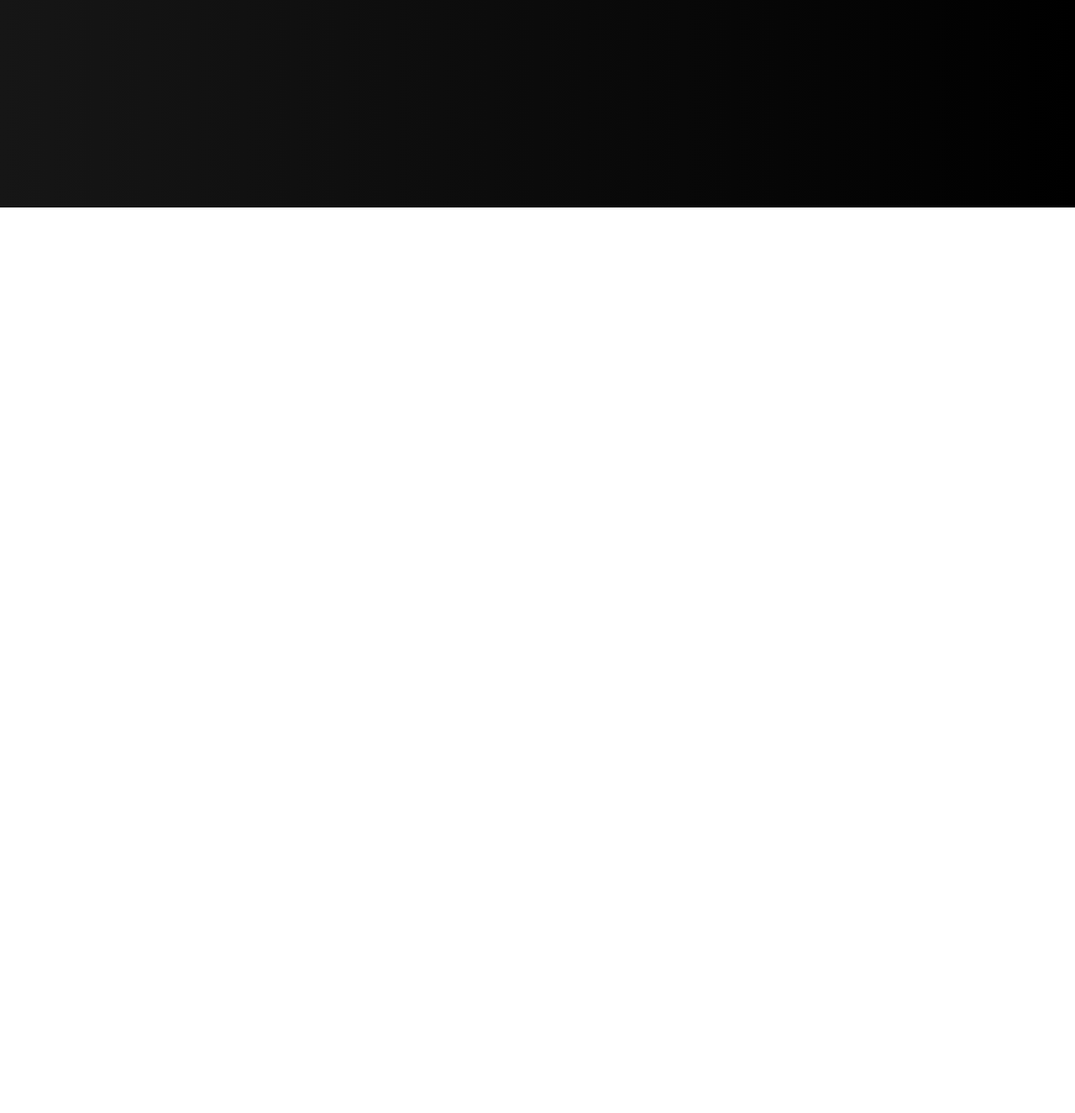
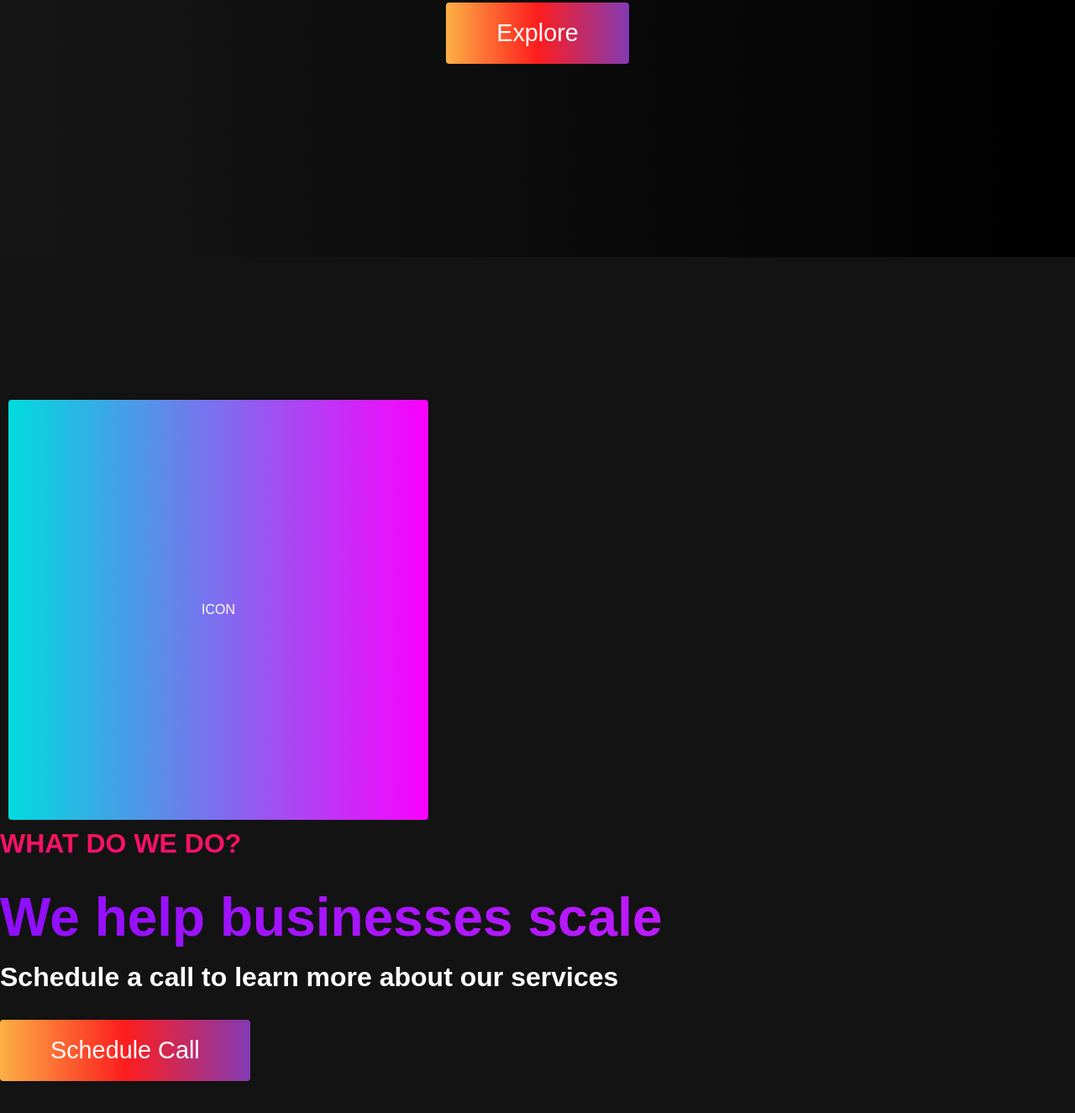
Before and after one commit to kido6596/COLOR, a plain HTML site: page index.html in a window 1280 px wide. Shown: the part 547-1872 px from the top of the page at 84% size. Before the commit the page ends 800 px from the top, so only its background shows below. Drawn offline with Linux system fonts and the light colour scheme.

Commit message:
Add files via upload

```diff
--- a/index.html
+++ b/index.html
@@ -41,6 +41,21 @@
             <button class="main__btn"><a href="#">Explore</a></button>
         </div>
     </div>
+
+    <!--About Section-->
+    <div class="main" id="about">
+        <div class="main__con">
+            <div class="main__img--container">
+                <div class="main__img--card">ICON</div>
+            </div>
+            <div class="main__content">
+                <h1>What do we do?</h1>
+                <h2>We help businesses scale</h2>
+                <p>Schedule a call to learn more about our services</p>
+                <button class="main__btn"><a href="#">Schedule Call</a></button>
+            </div>
+        </div>
+    </div>
     <script src="app.js"></script>
 </body>
 </html>
--- a/styles.css
+++ b/styles.css
@@ -204,6 +204,7 @@
     height: 90%;
     text-align: center;
     padding: 30px;
+    flex-direction: column;
 }
 
 .hero__heading{
@@ -234,3 +235,131 @@
     -webkit-text-fill-color: transparent;
     -moz-text-fill-color: transparent;
 }
+
+.highlight{
+    border-bottom: 4px solid rgb(132, 0, 255);
+}
+
+@media screen and (max-width: 768px) {
+    .hero__heading{
+        font-size: 60px;
+    }
+
+    .hero__description{
+        font-size: 40px;
+    }
+}
+
+/*About Section */
+.main{
+    background-color: #131313;
+    padding: 10rem 0;
+}
+
+.main__container{
+    display: grid;
+    grid-template-columns: 1fr 1fr;
+    align-items: center;
+    justify-content: center;
+    margin: 0 auto;
+    height: 90%;
+    z-index: 1;
+    width: 100%;
+    max-width: 1300px;
+    padding: 0 50px;
+}
+
+.main__content{
+    color: #fff;
+    width: 100%;
+}
+
+.main__content h1{
+    font-size: 2rem;
+    background-color: #fe3b6f;
+    background-image: linear-gradient(to top, #ff087b 0%, #ed1a52 100%);
+    background-size: 100%;
+    -webkit-background-clip: text;
+    -moz-background-clip: text;
+    -webkit-text-fill-color: transparent;
+    -moz-text-fill-color: transparent;
+    text-transform: uppercase;
+    margin-bottom: 32px;
+}
+
+.main__content h2{
+    font-size: 4rem;
+    background: #ff8177;
+    background: -webkit-linear-gradient(to right, #9114ff, #da22ff);
+    background: linear-gradient(to right, #8f0eff, #da22ff);
+    background-size: 100%;
+    -webkit-background-clip: text;
+    -moz-background-clip: text;
+    -webkit-text-fill-color: transparent;
+    -moz-text-fill-color: transparent;
+}
+
+.main__content p{
+    margin-top: 1rem;
+    font-size: 2rem;
+    font-weight: 700;
+}
+
+.main__btn{
+    font-size: 1.8rem;
+    background: #833ab4;
+    background: -webkit-linear-gradient(to right, #fcb045, #fd1d1d, #833ab4);
+    background: linear-gradient(to right, #fcb045, #fd1d1d, #833ab4);
+    padding: 20px 60px;
+    border: none;
+    border-radius: 4px;
+    color: #fff;
+    margin-top: 2rem;
+    cursor: pointer;
+    position: relative;
+    transition: all 0.35s;
+    outline: none;
+}
+
+.main__btn a{
+    position: relative;
+    z-index: 2;
+    color: #fff;
+    text-decoration: none;
+}
+
+.main__btn:after{
+    position: absolute;
+    content: '';
+    top: 0;
+    left: 0;
+    width: 0;
+    height: 100%;
+    background-color: #ff1ead;
+    transition: all 0.35s;
+    border-radius: 4px;
+}
+
+.main__btn:hover{
+    color: #fff;
+}
+
+.main__btn:hover:after{
+    width: 100%;
+}
+
+.main__img--container{
+    text-align: center;
+}
+
+.main__img--card{
+    margin: 10px;
+    height: 500px;
+    width: 500px;
+    border-radius: 4px;
+    display: flex;
+    flex-direction: column;
+    justify-content: center;
+    color: #fff;
+    background-image: linear-gradient(to right, #00dbde 0%, #fc00ff 100%);
+}
```
